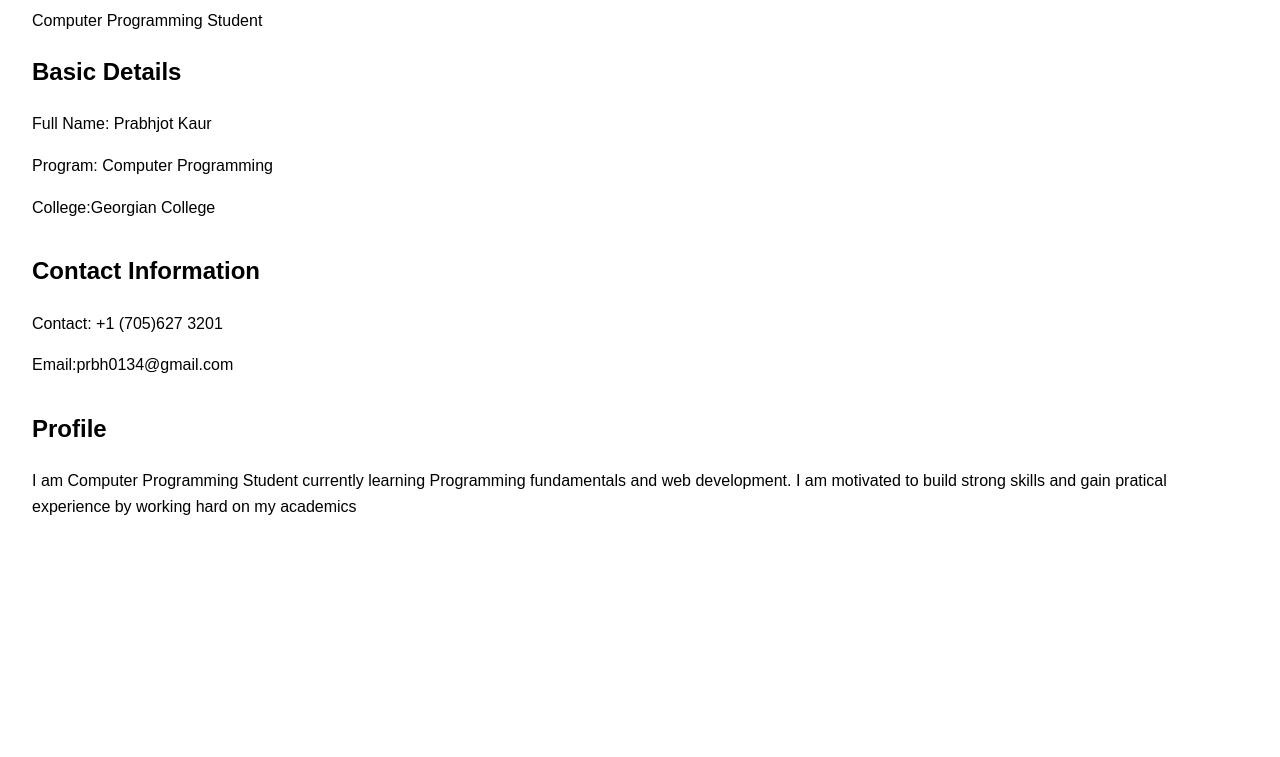
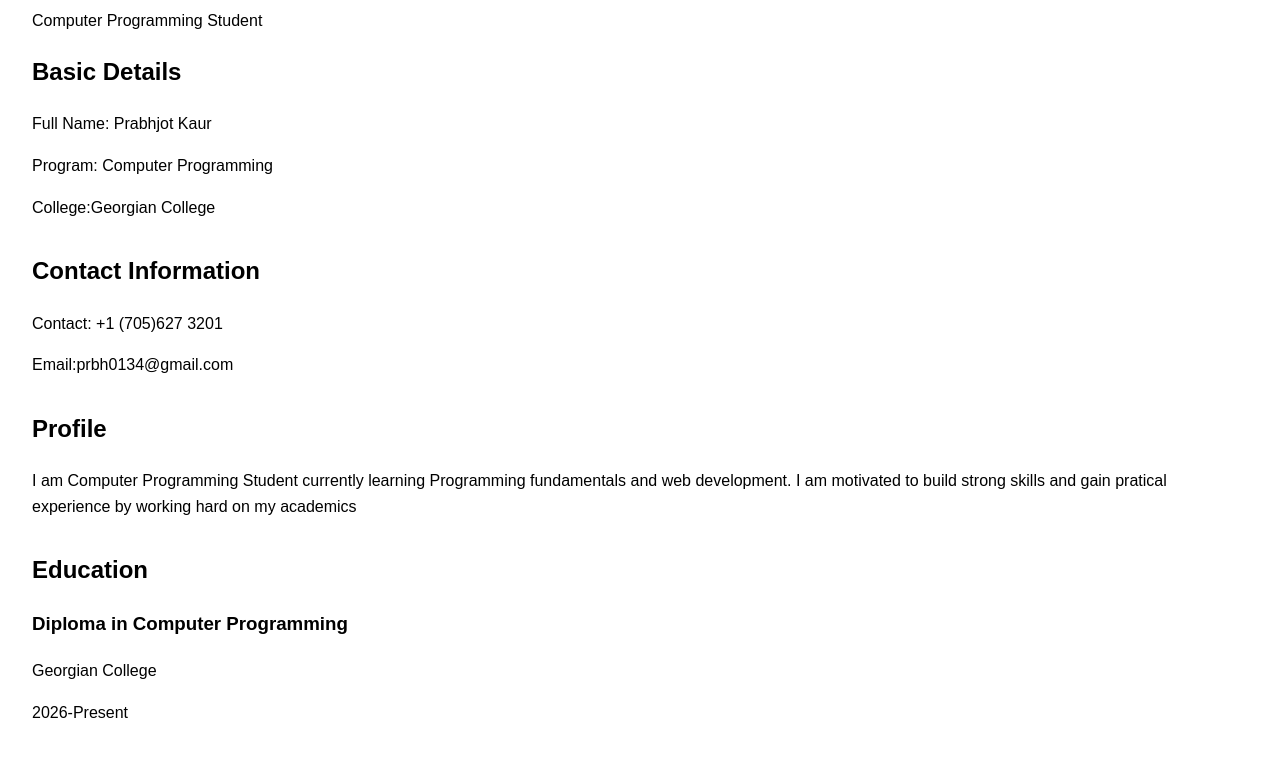
Before and after one commit to Prabh231/Assignment-1, a plain HTML site: page index.html in a window 1280 px wide. Shown: the part 97-854 px from the top of the page. Before the commit the page ends 800 px from the top, so only its background shows below. Drawn offline with Linux system fonts and the light colour scheme.

Commit message:
created a section for education information

```diff
--- a/index.html
+++ b/index.html
@@ -48,6 +48,15 @@
                 and web development. I am motivated to build strong skills and gain pratical
                  experience by working hard on my academics</p>
         </section>
+        <!--Education-->
+        <section>
+            <h2>Education</h2>
+            <article>
+                <h3>Diploma in Computer Programming</h3>
+                <p>Georgian College</p>
+                <p>2026-Present</p>
+            </article>
+        </section>
 
     </main>
 </body>
```
